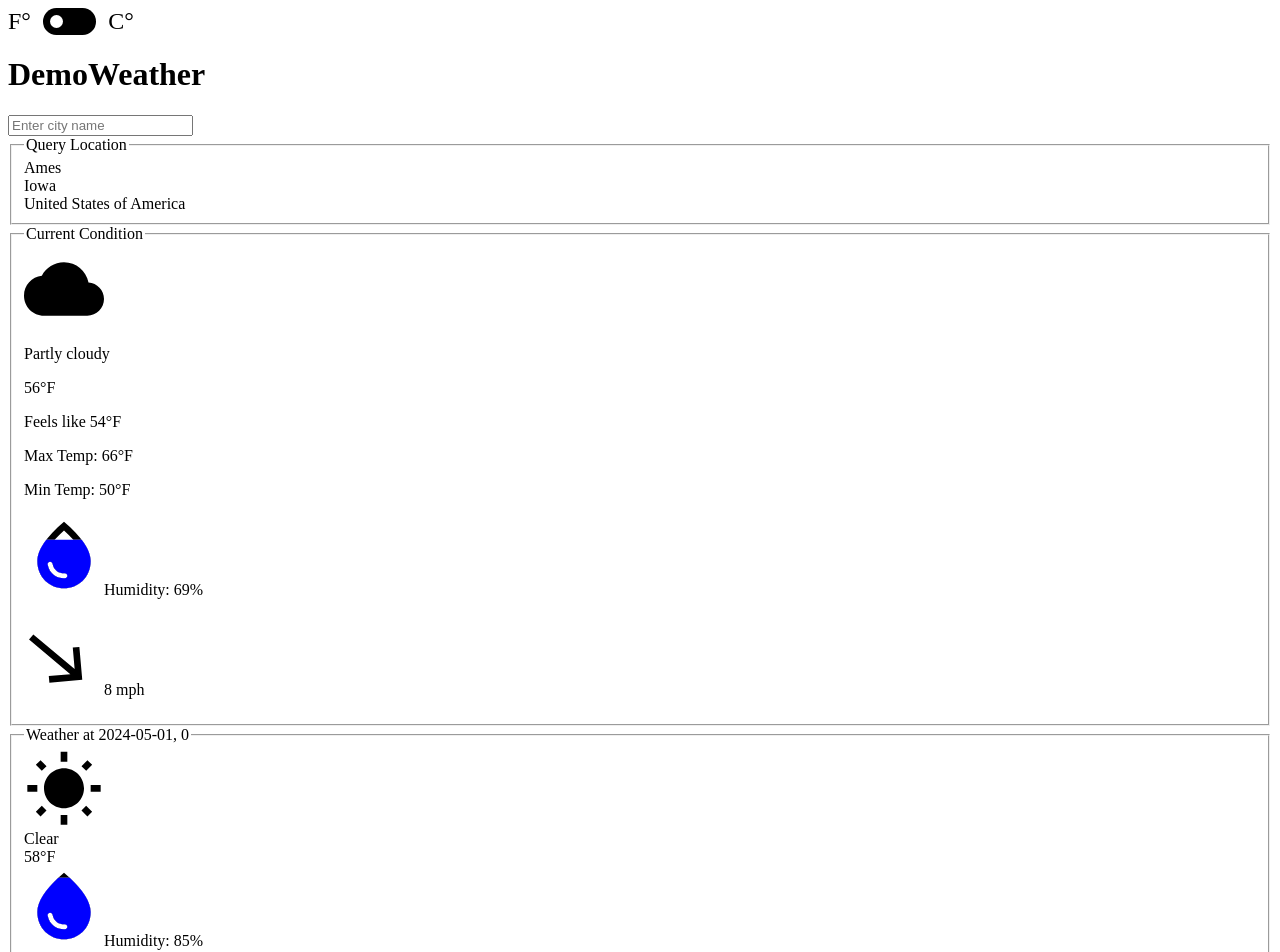
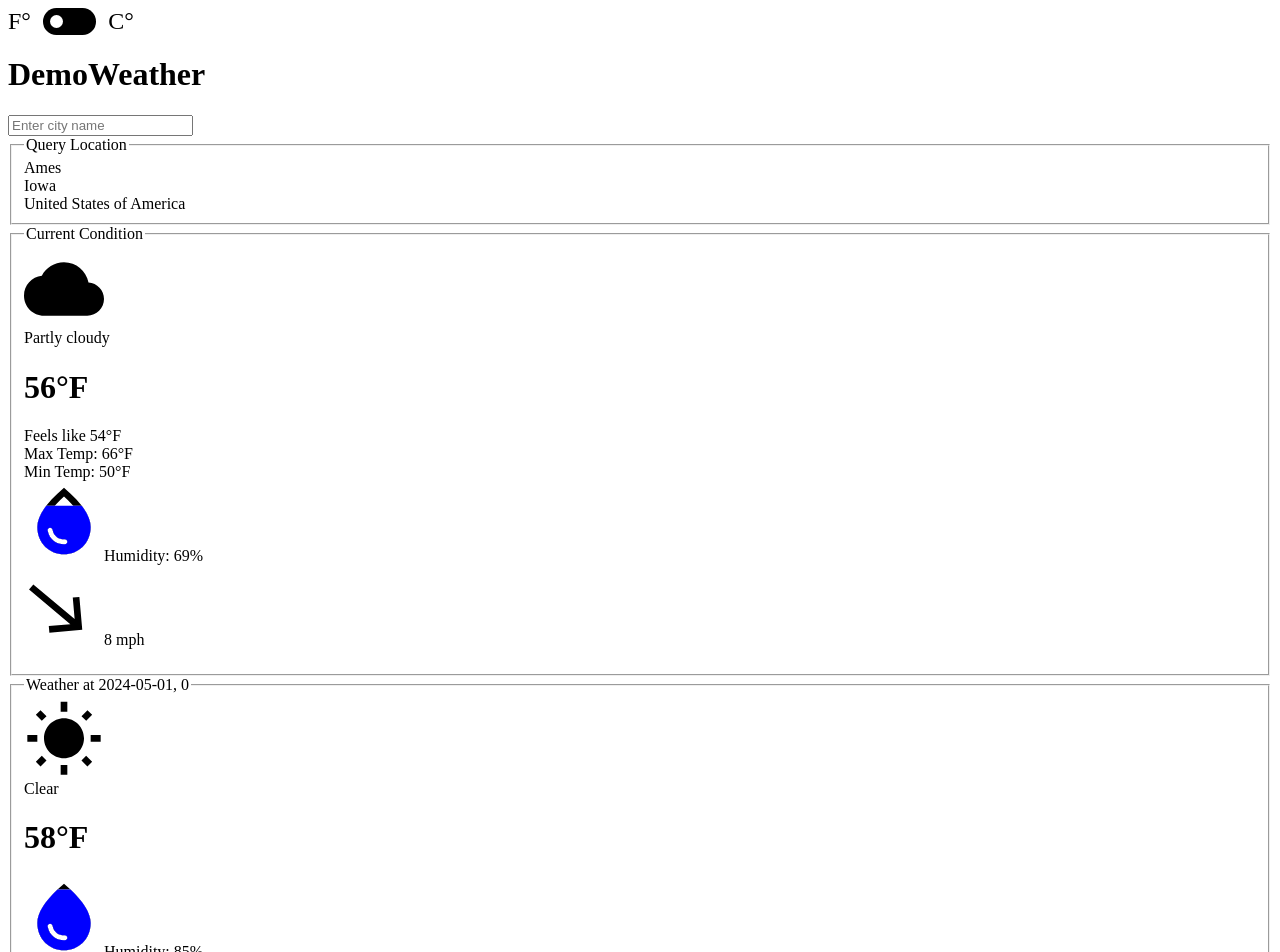
Before and after one commit to drB-dotjpg/DemoWeather, a React (Vite) app: page / in a window 1280 px wide. Shown: the top 952 px of the page. Built offline with nearby package versions, Linux system fonts and the light colour scheme; the HTML template or start-up script is replaced by a standard one.

Commit message:
minor style updates

```diff
--- a/src/components/CurrentCondition.tsx
+++ b/src/components/CurrentCondition.tsx
@@ -16,20 +16,18 @@ export default function CurrentCondition({condition, dayStats}: CurrentCondition
     }
 
     return (
-        <fieldset style={{
-            display: 'flex',
-            flexDirection: 'column',
-            gap: '1em'
-        }}>
+        <fieldset>
             <legend>Current Condition</legend>
             <WeatherIcon
                 weatherDesc={condition.weatherDesc[0].value}
             />
             <div>{condition.weatherDesc[0].value}</div>
-            <Temperature
-                tempC={parseInt(condition.temp_C)}
-                tempF={parseInt(condition.temp_F)}
-            />
+            <h1>
+                <Temperature
+                    tempC={parseInt(condition.temp_C)}
+                    tempF={parseInt(condition.temp_F)}
+                />
+            </h1>
             <div>Feels like <Temperature
                     tempC={parseInt(condition.FeelsLikeC)}
                     tempF={parseInt(condition.FeelsLikeF)}
--- a/src/components/HourlyCondition.tsx
+++ b/src/components/HourlyCondition.tsx
@@ -9,7 +9,7 @@ interface HourlyConditionProps {
     hourlyWeather: HourlyWeather;
 }
 
-export default function HourlyCondition({hourlyWeather, date}: HourlyConditionProps) {
+export default function HourlyCondition({ hourlyWeather, date }: HourlyConditionProps) {
     if (!hourlyWeather) {
         return null
     }
@@ -25,10 +25,12 @@ export default function HourlyCondition({hourlyWeather, date}: HourlyConditionPr
                 weatherDesc={hourlyWeather.weatherDesc[0].value}
             />
             <div>{hourlyWeather.weatherDesc[0].value}</div>
-            <Temperature
-                tempC={parseInt(hourlyWeather.tempC)}
-                tempF={parseInt(hourlyWeather.tempF)}
-            />
+            <h1>
+                <Temperature
+                    tempC={parseInt(hourlyWeather.tempC)}
+                    tempF={parseInt(hourlyWeather.tempF)}
+                />
+            </h1>
             <HumidityIndicator
                 humidity={parseInt(hourlyWeather.humidity)}
             />
```
